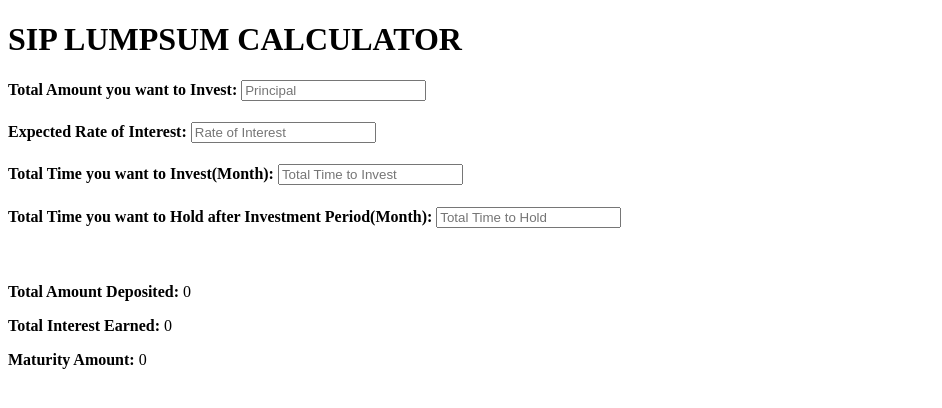
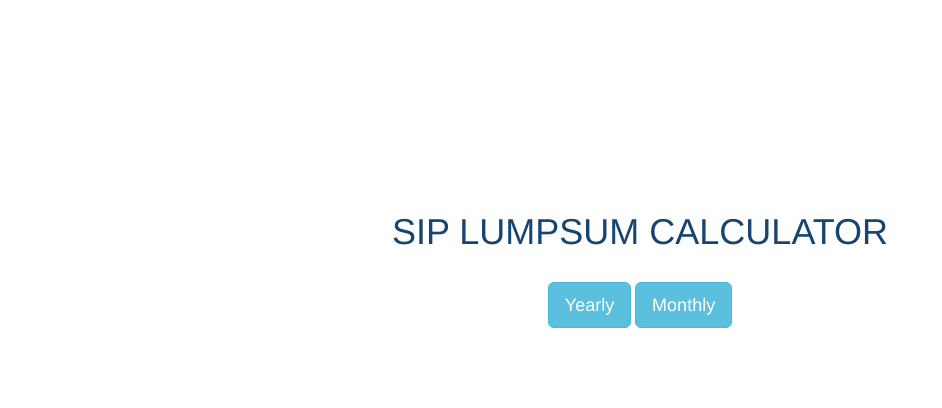
Before and after one commit to namishkhanna/sip_lumpsum_calculator, a plain HTML site: page index.html in a window 1280 px wide. Shown: the whole page, without its empty margins (0-942 px from the left). Drawn offline with nearby package versions, Linux system fonts and the light colour scheme.

Commit message:
Update index.html

```diff
--- a/index.html
+++ b/index.html
@@ -4,20 +4,17 @@
         <meta charset="UTF-8">
         <meta http-equiv="X-UA-Compatible" content="IE=edge">
         <meta name="viewport" content="width=device-width, initial-scale=1.0">
-    <title>SIP LUMPSUM CACULATOR</title>
-    <script src="index.js"></script>
+        <title>SIP LUMPSUM CALCULATOR</title>
+        <link rel="stylesheet" href="https://maxcdn.bootstrapcdn.com/bootstrap/3.4.1/css/bootstrap.min.css">
+        <script src="https://ajax.googleapis.com/ajax/libs/jquery/3.5.1/jquery.min.js"></script>
+        <script src="https://maxcdn.bootstrapcdn.com/bootstrap/3.4.1/js/bootstrap.min.js"></script>
     </head>
     <body>
-    <h1>SIP LUMPSUM CALCULATOR</h1>
-    <h4>Total Amount you want to Invest: <input type="text" name="principal" id="principal" placeholder="Principal" onkeyup="calculateValue();" required></h4>
-    <h4>Expected Rate of Interest: <input type="text" name="rateOfInterest" id="rateOfInterest" placeholder="Rate of Interest" onkeyup="calculateValue();" required></h4>
-    <h4>Total Time you want to Invest(Month): <input type="text" name="totalTimeInvestMonth" id="totalTimeInvestMonth" placeholder="Total Time to Invest" onkeyup="calculateValue();" required></h4>
-    <h4>Total Time you want to Hold after Investment Period(Month): <input type="text" name="totalTimeHoldMonth" id="totalTimeHoldMonth" placeholder="Total Time to Hold" onkeyup="calculateValue();" required></h4>
-
+        <div class="container" style="text-align: center; padding-top: 15%;">
+            <h1 style="color: rgb(22, 69, 114);">SIP LUMPSUM CALCULATOR</h1>
             <br>
-
-    <p><b>Total Amount Deposited: </b><a id="depositAmount">0</a><a id="depositAmountWords"></a></p>
-    <p><b>Total Interest Earned: </b><a id="totalInterest">0</a><a id="totalInterestWords"></a></p>
-    <p><b>Maturity Amount: </b><a id="futureValue">0</a><a id="futureValueWords"></a></p>
+            <button class="btn btn-info btn-lg" onclick="window.location.href='yearly.html'">Yearly</button>
+            <button class="btn btn-info btn-lg" onclick="window.location.href='monthly.html'">Monthly</button>
+        </div>
     </body>
 </html>
```
Lines whose indentation alone changed are shown as unchanged.
